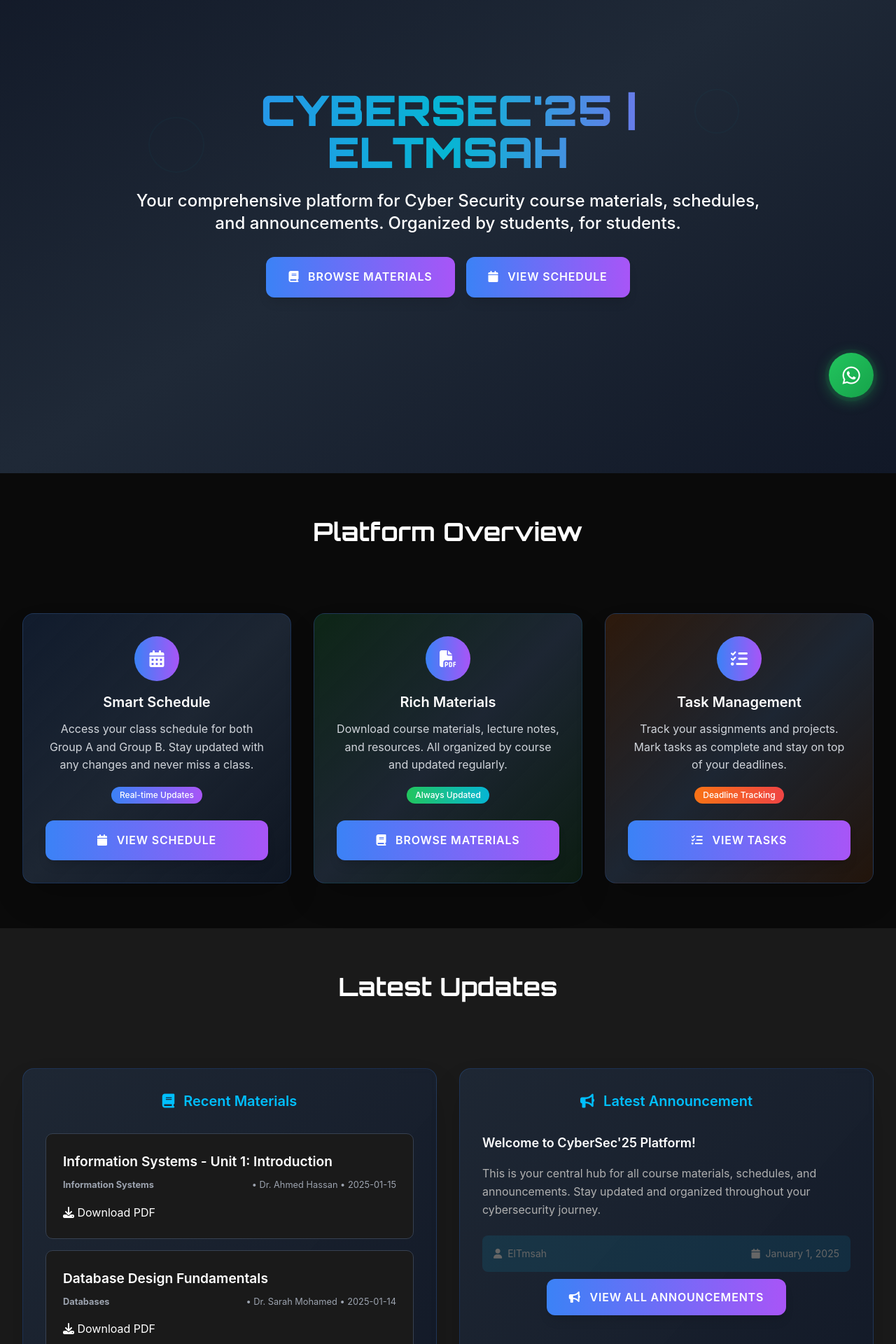
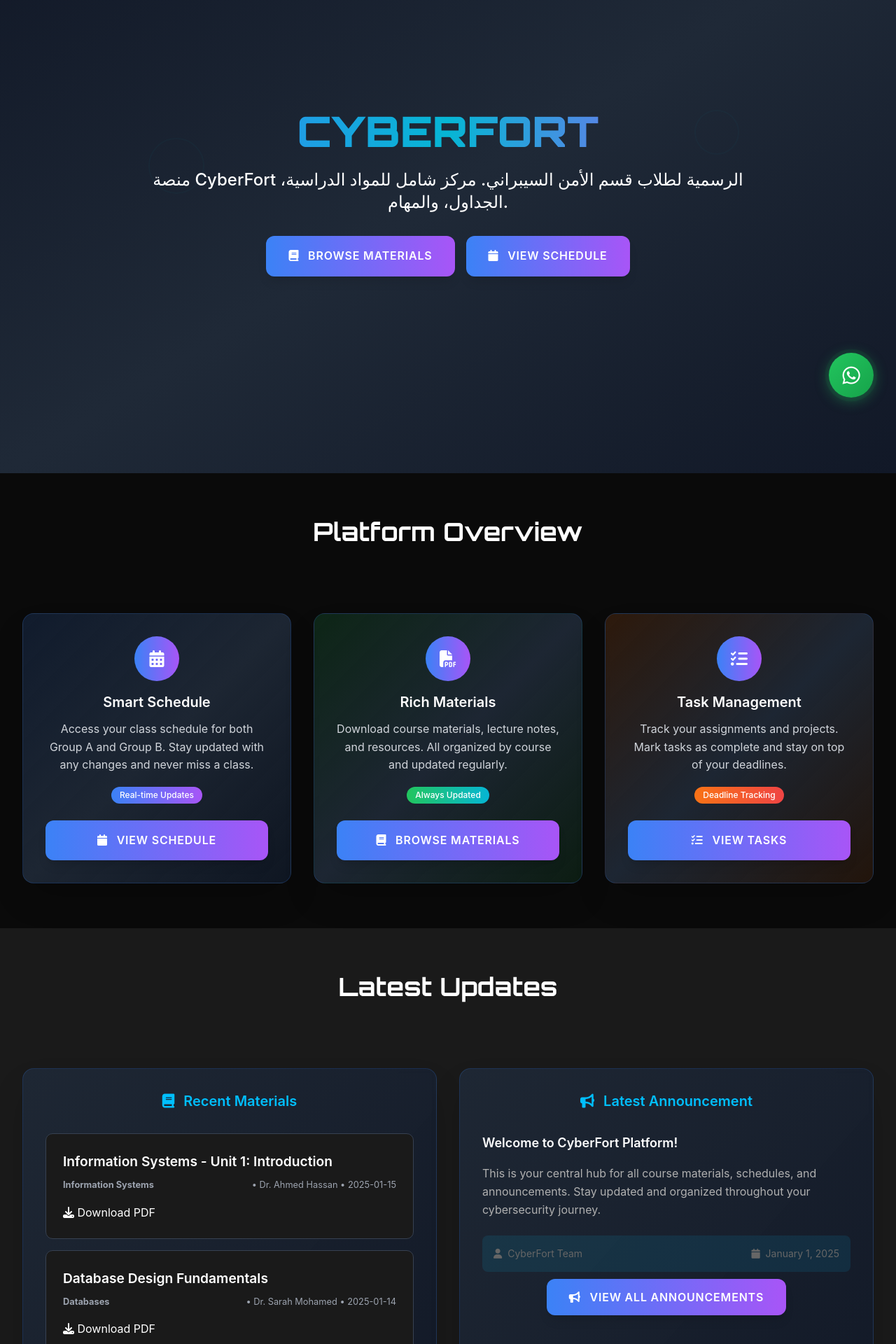
Before and after one commit to phoenixcrypto/cyberfort-platform, a Next.js app: page / in a window 1280 px wide. Shown: the part 200-2120 px from the top of the page at 70% size. Built offline with nearby package versions, Linux system fonts and the light colour scheme.

Commit message:
Complete rebrand to CyberFort - update all references from CyberSec25/ElTmsah to CyberFort across all pages and components

```diff
--- a/components/Footer.js
+++ b/components/Footer.js
@@ -18,7 +18,7 @@
           </div>
         </div>
         <p className="footer-text">
-          © 2025 CyberSec'25 | Designed & Managed by ElTmsah 🐊
+          © 2025 CyberFort. All rights reserved.
         </p>
         <p className="footer-text">
           All course materials and schedules are managed by the student community
--- a/components/Navbar.js
+++ b/components/Navbar.js
@@ -34,7 +34,7 @@
     <nav className={`navbar enhanced-navbar ${isScrolled ? 'scrolled' : ''}`}>
       <div className="nav-container">
         <Link href="/" className="nav-logo enhanced-logo">
-          <span className="logo-text">CYBERSEC'25</span>
+          <span className="logo-text">CYBERFORT</span>
           <span className="logo-glow"></span>
         </Link>
 
--- a/pages/about.js
+++ b/pages/about.js
@@ -10,8 +10,8 @@
   return (
     <>
               <Head>
-                <title>About – CyberSec'25 | ElTmsah</title>
-                <meta name="description" content="Meet Zeyad Eltmsah - Cyber Security 2025 student and creator of the CyberSec'25 platform. Passionate about leadership, defense, and innovation." />
+                <title>About – CyberFort</title>
+                <meta name="description" content="Meet Zeyad Mohamed - Cyber Security 2025 student and creator of the CyberFort platform. Passionate about leadership, defense, and innovation." />
                 <meta name="viewport" content="width=device-width, initial-scale=1, maximum-scale=5, user-scalable=yes" />
                 <link rel="icon" href="/favicon.ico" />
                 <link rel="preconnect" href="https://cdnjs.cloudflare.com" />
@@ -61,7 +61,7 @@
               {/* Name with Gradient Effect */}
               <div data-aos="fade-up" data-aos-delay="200">
                 <h1 className="gradient-text text-4xl md:text-5xl lg:text-6xl mb-4">
-                  Zeyad Eltmsah
+                  ZEYAD MOHAMED
                 </h1>
 
                 <div className="flex items-center justify-center gap-4 mt-4">
@@ -92,8 +92,8 @@
                     <div className="text-text-muted text-sm">Department</div>
                   </div>
                   <div className="text-center">
-                    <div className="text-primary-blue text-3xl font-bold">🐊</div>
-                    <div className="text-text-muted text-sm">ElTmsah</div>
+                    <div className="text-primary-blue text-3xl font-bold">🏰</div>
+                    <div className="text-text-muted text-sm">CyberFort</div>
                   </div>
                 </div>
               </div>
@@ -143,9 +143,7 @@
 
                 <div className="text-text-secondary leading-relaxed">
                   <p className="mb-6">
-                    The CyberSec'25 platform is your one-stop destination for all course information.
-                    Created by students, it brings together everything you need in one convenient place -
-                    materials, schedules, assignments, and announcements.
+                    CyberFort هو مركز تفاعلي لطلاب قسم الأمن السيبراني، يجمع المحاضرات، الشروحات، المهام، والمواد الدراسية في مكان واحد منظم، بإدارة فريق القيادة الطلابية.
                   </p>
 
                   <h4 className="text-accent-silver mb-4 text-lg font-semibold">
--- a/pages/announcements.js
+++ b/pages/announcements.js
@@ -10,9 +10,9 @@
   const announcements = [
     {
       id: 'ann-1',
-      title: 'Welcome to CyberSec\'25 Platform!',
-      content: 'Welcome to the official CyberSec\'25 platform! This is your central hub for all course materials, schedules, and announcements. Stay updated and organized throughout your cybersecurity journey. If you have any questions or suggestions, feel free to contact us via WhatsApp.',
-      author: 'ElTmsah',
+      title: 'Welcome to CyberFort Platform!',
+      content: 'Welcome to the official CyberFort platform! This is your central hub for all course materials, schedules, and announcements. Stay updated and organized throughout your cybersecurity journey. If you have any questions or suggestions, feel free to contact us via WhatsApp.',
+      author: 'CyberFort Team',
       date: '2025-01-01',
       priority: 'high'
     },
@@ -90,8 +90,8 @@
   return (
     <>
       <Head>
-        <title>Announcements – CyberSec'25 | ElTmsah</title>
-        <meta name="description" content="Official platform for Cyber Security 2025 — managed by ElTmsah. All schedules, materials and announcements in one place." />
+        <title>Announcements – CyberFort</title>
+        <meta name="description" content="Official platform for Cyber Security 2025 — managed by CyberFort Team. All schedules, materials and announcements in one place." />
                 <meta name="viewport" content="width=device-width, initial-scale=1, maximum-scale=5, user-scalable=yes" />
         <link rel="icon" href="/favicon.ico" />
         <link rel="stylesheet" href="https://cdnjs.cloudflare.com/ajax/libs/font-awesome/6.5.0/css/all.min.css" />
--- a/pages/index.js
+++ b/pages/index.js
@@ -42,10 +42,10 @@
         // Mock announcements data for demo
         setAnnouncementsData({
           latest: {
-            title: "Welcome to CyberSec'25 Platform!",
+            title: "Welcome to CyberFort Platform!",
             content: "This is your central hub for all course materials, schedules, and announcements. Stay updated and organized throughout your cybersecurity journey.",
             date: "2025-01-01",
-            author: "ElTmsah"
+            author: "CyberFort Team"
           }
         })
 
@@ -71,8 +71,8 @@
   return (
     <>
               <Head>
-                <title>Home – CyberSec'25 | ElTmsah</title>
-                <meta name="description" content="Official platform for Cyber Security 2025 — managed by ElTmsah. All schedules, materials and announcements in one place." />
+                <title>CyberFort</title>
+                <meta name="description" content="CyberFort — The Ultimate Cyber Security Hub for Students. Learn, Organize, and Protect." />
                 <meta name="viewport" content="width=device-width, initial-scale=1, maximum-scale=5, user-scalable=yes" />
                 <link rel="icon" href="/favicon.ico" />
                 <link rel="preconnect" href="https://cdnjs.cloudflare.com" />
@@ -103,11 +103,11 @@
               <div className="floating-element w-16 h-16 top-70 right-8"></div>
 
               <h1 className="gradient-text text-4xl md:text-5xl lg:text-6xl mb-6">
-                CYBERSEC'25 | ELTMSAH
+                CYBERFORT
               </h1>
               <p className="text-xl md:text-2xl text-text-primary font-medium mb-8 max-w-4xl mx-auto leading-relaxed">
-                Your comprehensive platform for Cyber Security course materials, schedules,
-                and announcements. Organized by students, for students.
+                منصة CyberFort الرسمية لطلاب قسم الأمن السيبراني.
+                مركز شامل للمواد الدراسية، الجداول، والمهام.
               </p>
               <div className="flex flex-col sm:flex-row gap-4 justify-center items-center">
                 <Link href="/materials" className="btn-enhanced">
--- a/pages/lecture/[id].js
+++ b/pages/lecture/[id].js
@@ -57,7 +57,7 @@
     return (
       <>
         <Head>
-          <title>Loading... – CyberSec'25 | ElTmsah</title>
+          <title>Loading... – CyberFort</title>
           <meta name="viewport" content="width=device-width, initial-scale=1, maximum-scale=5, user-scalable=yes" />
           <link rel="stylesheet" href="https://cdnjs.cloudflare.com/ajax/libs/font-awesome/6.5.0/css/all.min.css" />
         </Head>
@@ -78,7 +78,7 @@
     return (
       <>
         <Head>
-          <title>Lecture Not Found – CyberSec'25 | ElTmsah</title>
+          <title>Lecture Not Found – CyberFort</title>
           <meta name="viewport" content="width=device-width, initial-scale=1, maximum-scale=5, user-scalable=yes" />
         </Head>
         <Navbar />
@@ -101,7 +101,7 @@
   return (
     <>
       <Head>
-        <title>{lecture.lecture_title} – CyberSec'25 | ElTmsah</title>
+        <title>{lecture.lecture_title} – CyberFort</title>
         <meta name="description" content={`${lecture.subject} lecture: ${lecture.lecture_title}`} />
         <meta name="viewport" content="width=device-width, initial-scale=1, maximum-scale=5, user-scalable=yes" />
         <link rel="stylesheet" href="https://cdnjs.cloudflare.com/ajax/libs/font-awesome/6.5.0/css/all.min.css" />
--- a/pages/materials.js
+++ b/pages/materials.js
@@ -93,8 +93,8 @@
   return (
     <>
               <Head>
-                <title>Materials – CyberSec'25 | ElTmsah</title>
-                <meta name="description" content="Course materials for Cyber Security 2025 — managed by ElTmsah" />
+                <title>Materials – CyberFort</title>
+                <meta name="description" content="Course materials for Cyber Security 2025 — managed by CyberFort Team" />
                 <meta name="viewport" content="width=device-width, initial-scale=1, maximum-scale=5, user-scalable=yes" />
                 <link rel="preconnect" href="https://cdnjs.cloudflare.com" />
                 <link rel="dns-prefetch" href="https://cdnjs.cloudflare.com" />
--- a/pages/schedule.js
+++ b/pages/schedule.js
@@ -48,8 +48,8 @@
   return (
     <>
       <Head>
-        <title>Schedule – CyberSec'25 | ElTmsah</title>
-        <meta name="description" content="Official platform for Cyber Security 2025 — managed by ElTmsah. All schedules, materials and announcements in one place." />
+        <title>Schedule – CyberFort</title>
+        <meta name="description" content="Official platform for Cyber Security 2025 — managed by CyberFort Team. All schedules, materials and announcements in one place." />
                 <meta name="viewport" content="width=device-width, initial-scale=1, maximum-scale=5, user-scalable=yes" />
         <link rel="icon" href="/favicon.ico" />
         <link rel="stylesheet" href="https://cdnjs.cloudflare.com/ajax/libs/font-awesome/6.5.0/css/all.min.css" />
--- a/pages/tasks.js
+++ b/pages/tasks.js
@@ -52,8 +52,8 @@
   return (
     <>
               <Head>
-                <title>Tasks – CyberSec'25 | ElTmsah</title>
-                <meta name="description" content="Assignments and tasks for Cyber Security 2025 — managed by ElTmsah" />
+                <title>Tasks – CyberFort</title>
+                <meta name="description" content="Assignments and tasks for Cyber Security 2025 — managed by CyberFort Team" />
                 <meta name="viewport" content="width=device-width, initial-scale=1, maximum-scale=5, user-scalable=yes" />
                 <link rel="stylesheet" href="https://cdnjs.cloudflare.com/ajax/libs/font-awesome/6.5.0/css/all.min.css" />
               </Head>
```
